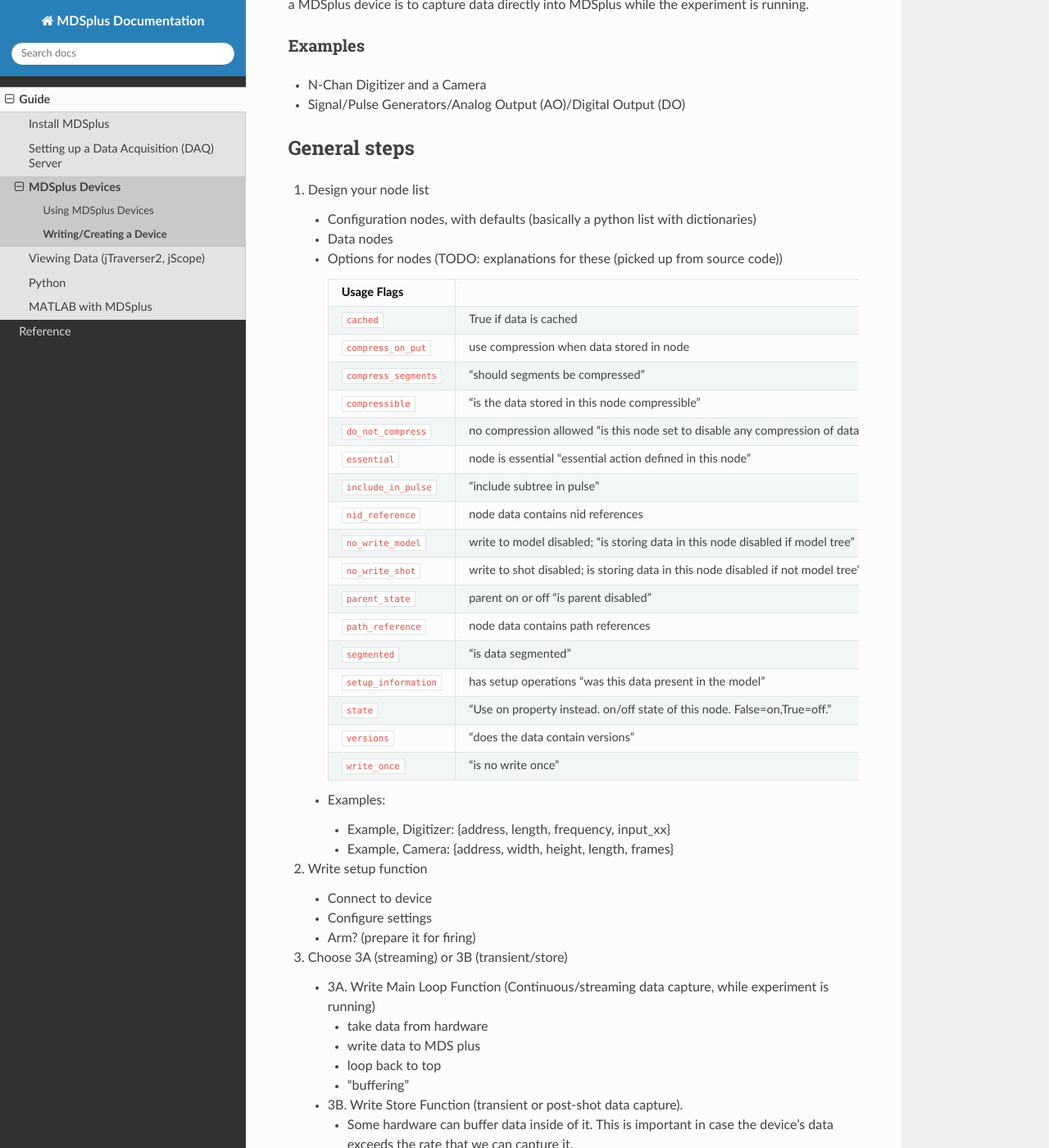
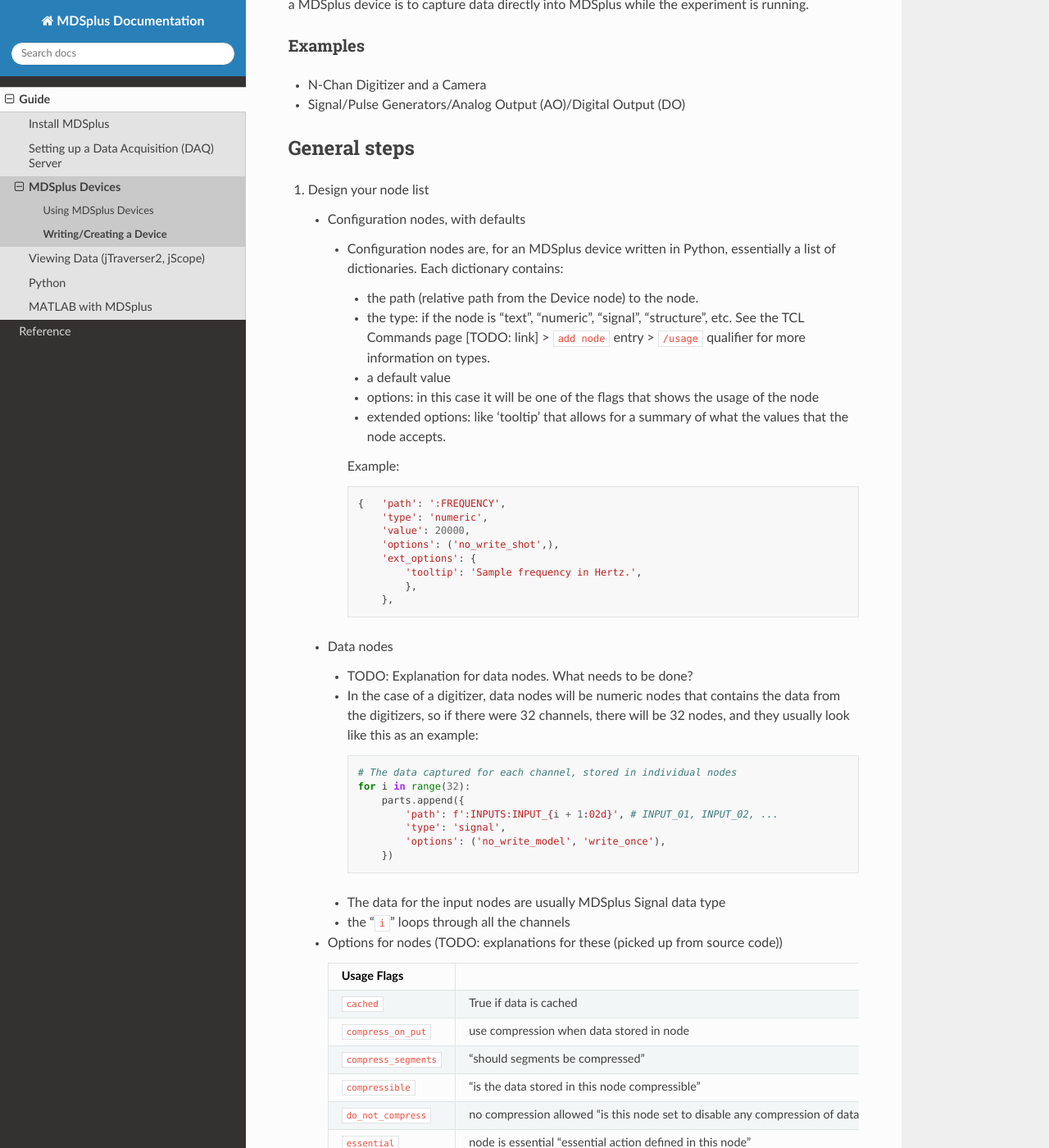
Before and after one commit to MDSplus/Documentation, a Sphinx documentation site: the page built from docs/guide/devices/writing_devices.md, in a window 1280 px wide and 1400 px high, scrolled down 486 px. Shown: the whole window at 82% size. Built offline with Sphinx 7.4.7 and the Read the Docs theme 3.1.0, drawn with Linux system fonts in a browser that asks for light colours; pages that are not in the unit, such as notebooks, are missing from menus.

Commit message:
Updates to writing devices content, minor updates to TDI reference

````diff
--- a/docs/guide/devices/writing_devices.md
+++ b/docs/guide/devices/writing_devices.md
@@ -11,8 +11,55 @@
 
 ## General steps
 1. Design your node list
-    * Configuration nodes, with defaults (basically a python list with dictionaries)
+    * Configuration nodes, with defaults
+
+        * Configuration nodes are, for an MDSplus device written in Python, essentially a list of dictionaries. Each dictionary contains:
+            * the path (relative path from the Device node) to the node.
+            * the type: if the node is "text", "numeric", "signal", "structure", etc. See the TCL Commands page [TODO: link] > `add node` entry > `/usage` qualifier for more information on types.
+            * a default value
+            * options: in this case it will be one of the flags that shows the usage of the node
+            * extended options: like ‘tooltip’ that allows for a summary of what the values that the node accepts.
+
+            Example:
+
+            ```py
+            {   'path': ':FREQUENCY',
+                'type': 'numeric',
+                'value': 20000,
+                'options': ('no_write_shot',),
+                'ext_options': {
+                    'tooltip': 'Sample frequency in Hertz.',
+                    },
+                },
+            ```
+
     * Data nodes
+
+        * TODO: Explanation for data nodes. What needs to be done?
+
+        * In the case of a digitizer, data nodes will be numeric nodes that contains the data from the digitizers, so if there were 32 channels, there will be 32 nodes, and they usually look like this as an example:
+
+            ```py
+            # The data captured for each channel, stored in individual nodes
+            for i in range(32):
+                parts.append({
+                    'path': f':INPUTS:INPUT_{i + 1:02d}', # INPUT_01, INPUT_02, ...
+                    'type': 'signal',
+                    'options': ('no_write_model', 'write_once'),
+                })
+            ```
+
+        * The data for the input nodes are usually MDSplus Signal data type
+
+        * the "`i`" loops through all the channels
+
+
+
+
+
+
+
+
     * Options for nodes (TODO: explanations for these (picked up from source code))
 
         |Usage Flags||
@@ -33,10 +80,7 @@
         | `setup_information` | has setup operations "was this data present in the model" |
         | `state`             | "Use on property instead. on/off state of this node. False=on,True=off."  |
         |`versions`           |  "does the data contain versions"|
-        |`write_once`|  "is no write once"|`
-
-
-
+        |`write_once`         |  "is no write once"|`
 
     * Examples:
         * Example, Digitizer: {address, length, frequency, input_xx}
````
Also changed, not shown: docs/reference/tdi-reference.md (+10 -9 lines).
